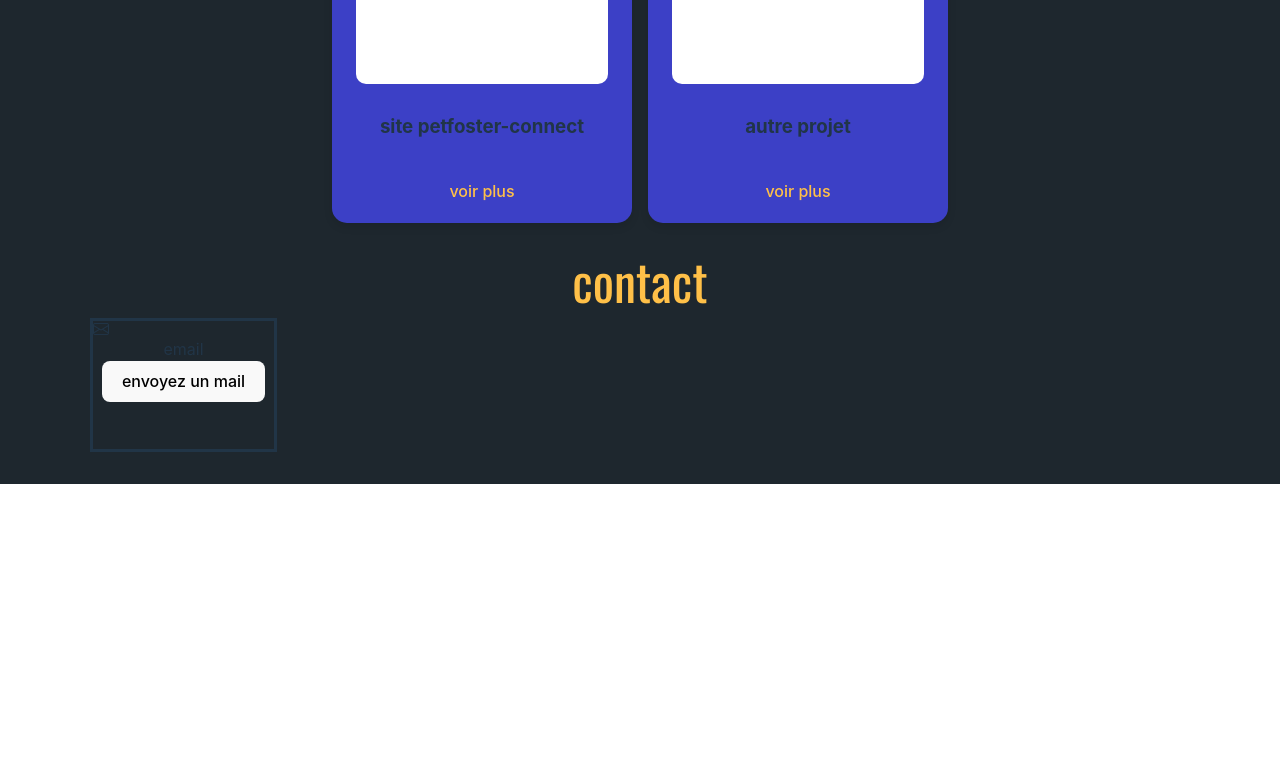
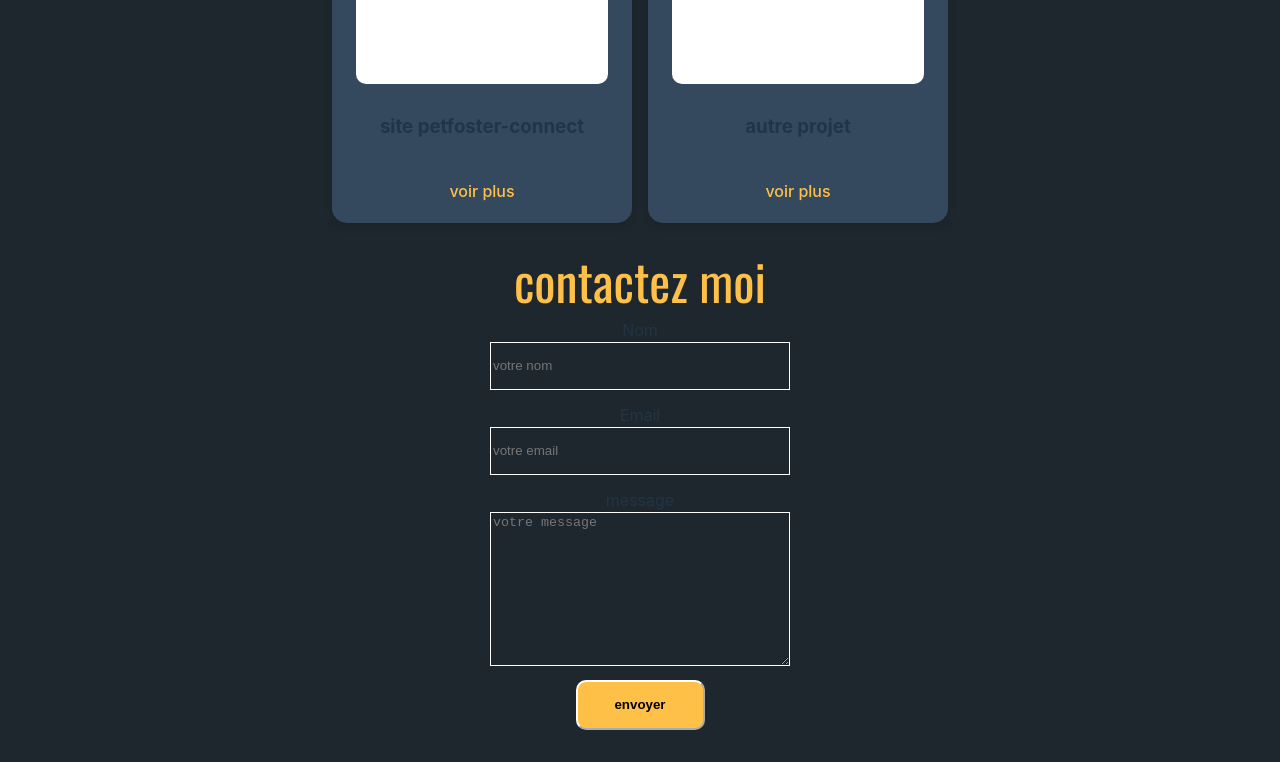
Before and after one commit to jeremysaveries/portfolio-, a Svelte app: page / in a window 1280 px wide. Shown: the part 1232-1994 px from the top of the page. Before the commit the page ends 1716 px from the top, so only its background shows below. Built offline with nearby package versions, Linux system fonts and the light colour scheme.

Commit message:
restauration de la version , et ajout du formulaire de contact avec emailjs

```diff
--- a/package.json
+++ b/package.json
@@ -18,9 +18,10 @@
     "svelte-check": "^4.1.0",
     "tslib": "^2.8.1",
     "typescript": "~5.6.2",
-    "vite": "^6.0.1"
+    "vite": "^6.0.6"
   },
   "dependencies": {
+    "@emailjs/browser": "^4.4.1",
     "bootstrap": "^5.3.3"
   }
 }
--- a/src/App.svelte
+++ b/src/App.svelte
@@ -1,6 +1,6 @@
 <script>
   import CardWithModal from "./components/cardWithModel.svelte"; // Assurez-vous que le chemin est correct
-  import EmailButton from "./components/mailModel.svelte";
+  import ContactForm from "./components/contactForm.svelte";
 </script>
 
 <header>
@@ -92,15 +92,8 @@
 
   <section>
     <div class="contactForm">
-      <h2 class="contactTitle">contact</h2>
-      <div class="mailcontainer">
-        <p><i class="bi bi-envelope"></i>email</p>
-        <EmailButton
-          email="saveriesj@gmail.com"
-          buttonText="envoyez un mail "
-          buttonClass="bg-green-500 text-white py-3 px-5 rounded-lg hover:bg-green-600"
-        />
-      </div>
+      <h2 class="contactTitle">contactez moi</h2>
+      <ContactForm />
     </div>
   </section>
 </main>
--- a/src/components/cardWithModel.svelte
+++ b/src/components/cardWithModel.svelte
@@ -50,7 +50,7 @@
   .card {
     width: 300px; /* Largeur fixe pour les cartes */
     border-radius: 15px;
-    background-color: #3c40c6;
+    background-color: #34495e;
     box-shadow: 0 4px 8px rgba(0, 0, 0, 0.1);
     overflow: hidden;
     padding: 10px;
--- a/src/components/contactForm.svelte
+++ b/src/components/contactForm.svelte
@@ -0,0 +1,75 @@
+<script>
+  import emailjs from "@emailjs/browser";
+
+  const sendEmail = (e) => {
+    emailjs
+      .sendForm("service_ui6pqxy", "template_pnrb6f3", e.target, {
+        publicKey: "6BA5g6sbjLmd5cBPy",
+      })
+      .then(
+        () => {
+          console.log("SUCCESS!");
+        },
+        (error) => {
+          console.log("FAILED...", error.text);
+        }
+      );
+  };
+</script>
+
+<form class="formStyle" on:submit|preventDefault={sendEmail}>
+  <label>Nom</label>
+  <input class="name" type="text" name="user_name" placeholder="votre nom" />
+  <label>Email</label>
+  <input
+    class="email"
+    type="email"
+    name="user_email"
+    placeholder="votre email"
+  />
+  <label>message</label>
+  <textarea name="message" class="message" placeholder="votre message"
+  ></textarea>
+  <input class="envoyer" type="submit" value="envoyer" />
+</form>
+
+<style>
+  .formStyle {
+    display: flex;
+    flex-direction: column;
+    align-items: center;
+  }
+
+  .name {
+    height: 48px;
+    width: 300px;
+    margin-bottom: 1em;
+    background-color: #1e272e;
+    border: solid white 1px;
+  }
+
+  .email {
+    height: 48px;
+    width: 300px;
+    margin-bottom: 1em;
+    background-color: #1e272e;
+    border: solid white 1px;
+  }
+
+  .message {
+    height: 154px;
+    width: 300px;
+    margin-bottom: 1em;
+    background-color: #1e272e;
+    border: solid white 1px;
+  }
+  .envoyer {
+    background-color: #ffc048;
+    color: black;
+    border-color: white;
+    font-weight: bold;
+    height: 50px;
+    width: 129px;
+    border-radius: 10px;
+  }
+</style>
--- a/src/components/mailModel.svelte
+++ /dev/null
@@ -1,14 +0,0 @@
-<script>
-  export let email = "saveriesj@gmail.com"; // Adresse e-mail par défaut
-  export let buttonText = "Envoyer un email"; // Texte par défaut du bouton
-  export let buttonClass =
-    "bg-blue-500 text-white py-2 px-4 rounded hover:bg-blue-600 transition"; // Classes CSS
-</script>
-
-<button
-  class={buttonClass}
-  on:click={() =>
-    (window.location.href = `mailto:${email}?subject=${encodeURIComponent(subject)}&body=${encodeURIComponent(body)}`)}
->
-  {buttonText}
-</button>
```
Also changed, not shown: 1 other file (tests, documents, lock files or other folders).
